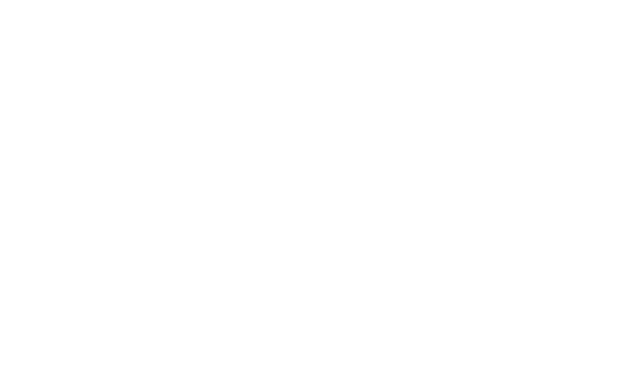
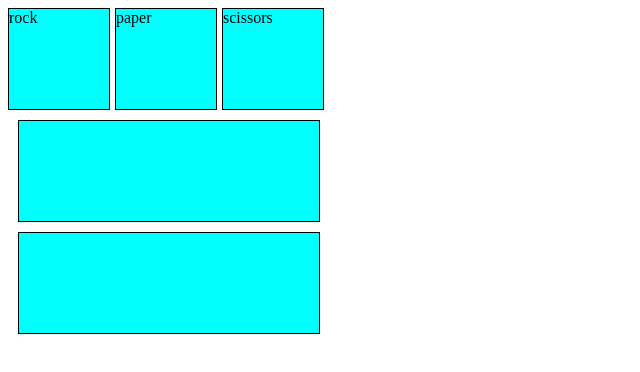
Before and after one commit to diegoBS92/RockPaperScissors2.0, a plain HTML site: page index.html in a window 1280 px wide. Shown: the whole page, without its empty margins (0-640 px from the left). Drawn offline with Linux system fonts and the light colour scheme.

Commit message:
added ui

```diff
--- a/index.html
+++ b/index.html
@@ -5,8 +5,21 @@
     <meta name="viewport" content="width=device-width, initial-scale=1.0">
     <title>Document</title>
     <script src="script.js" defer></script>
+    <link rel="stylesheet" href="style.css">
 </head>
 <body>
+    <div class="container">
+        <div class="options">
+            <div class="rock option">rock</div>
+            <div class="paper option">paper</div>
+            <div class="scissors option">scissors</div>
+        </div>
+        <div>
+            <div class="outcome ui"></div>
+            <div class="score ui" ></div>
+        </div>
+
+    </div>
 
 </body>
 </html>
--- /dev/null
+++ b/style.css
@@ -0,0 +1,22 @@
+.options {
+    display: flex;
+    gap: 5px;
+}
+.option {
+    height: 100px;
+    width: 100px;
+    background-color: aqua;
+    border: 1px black solid;
+
+}
+.option:hover {
+    background-color: aquamarine;
+}
+
+.ui {
+    width: 300px;
+    height: 100px;
+    background-color: aqua;
+    margin: 10px;
+    border: 1px black solid;
+}
```
